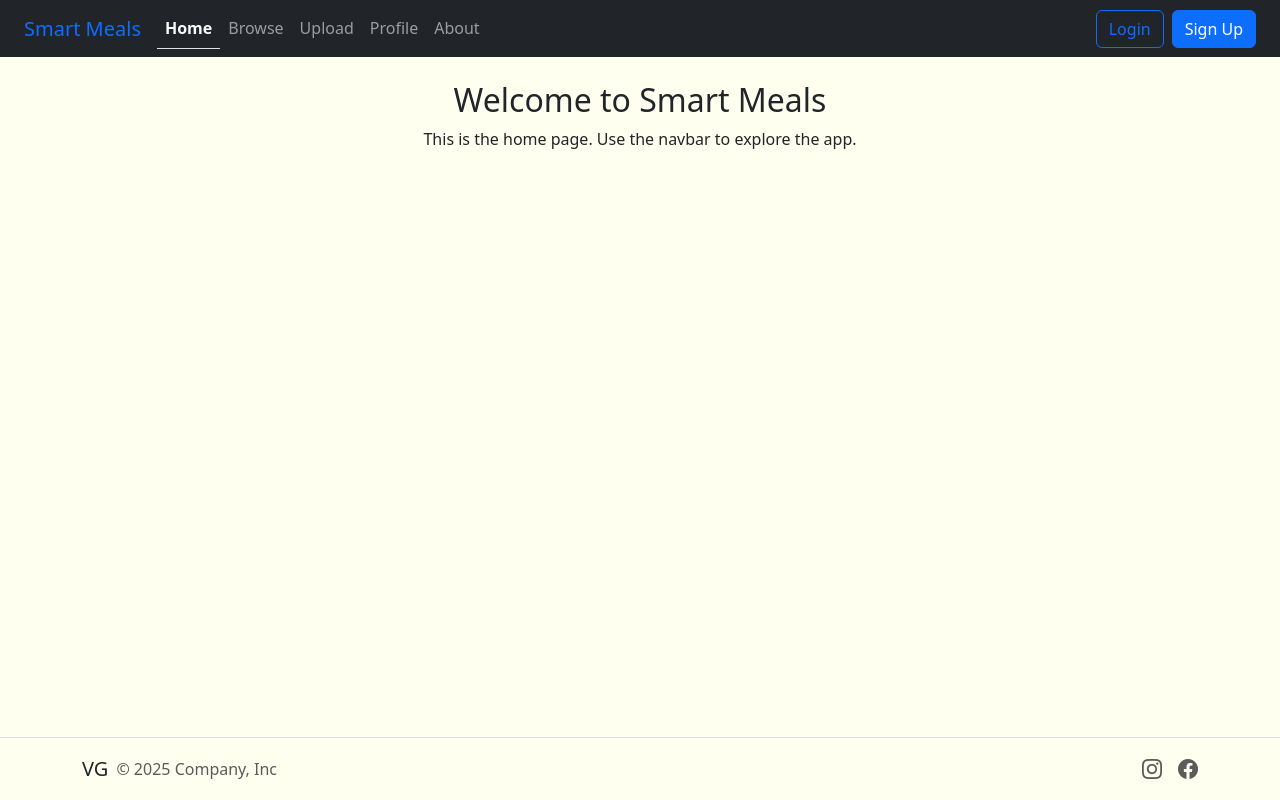
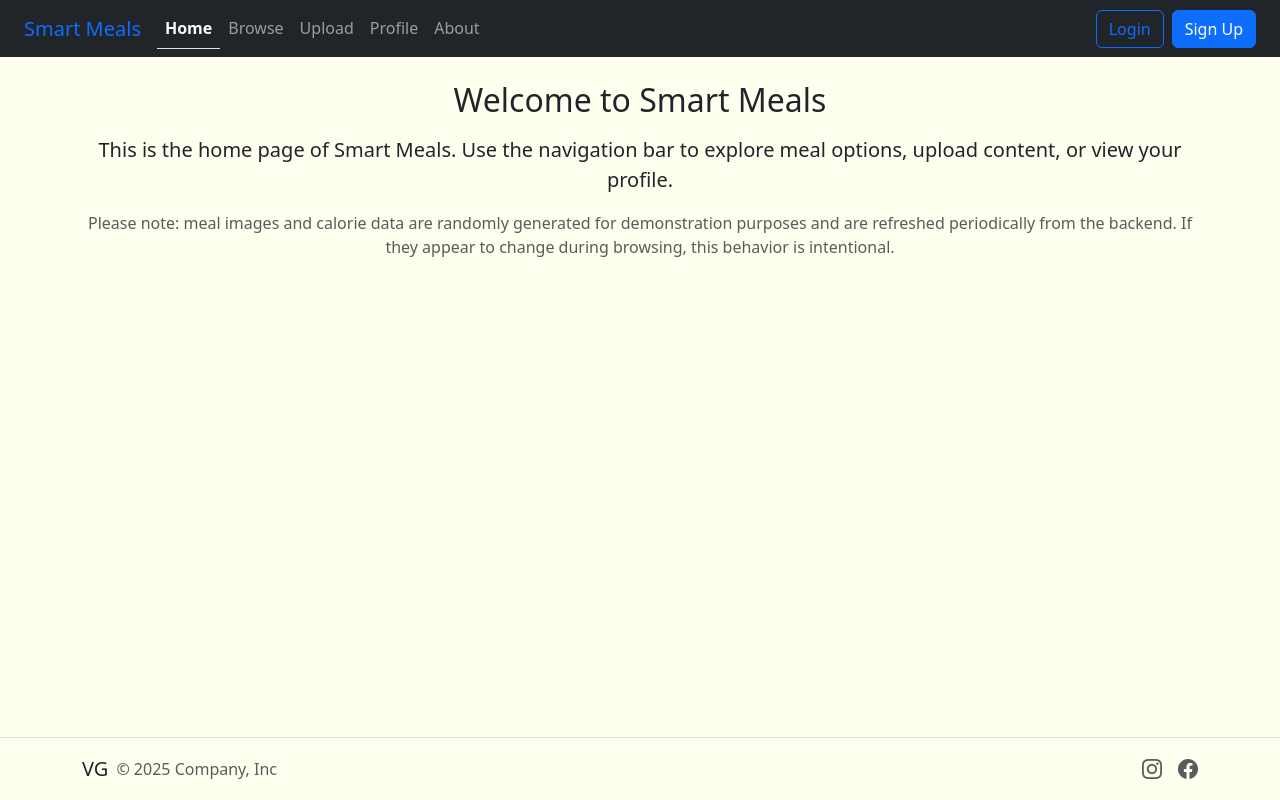
Before and after one commit to Venkat-Gorla/smartmeal-serverless, a React (Vite) app in the folder react-client/: page / in a window 1280 px wide. Built offline with nearby package versions, Linux system fonts and the light colour scheme.

Commit message:
[react client nonfunctional] home page polish, some additional text

```diff
--- a/react-client/src/pages/Home.jsx
+++ b/react-client/src/pages/Home.jsx
@@ -1,8 +1,16 @@
 export default function Home() {
   return (
     <div className="text-center">
-      <h2>Welcome to Smart Meals</h2>
-      <p>This is the home page. Use the navbar to explore the app.</p>
+      <h2 className="mb-3">Welcome to Smart Meals</h2>
+      <p className="lead">
+        This is the home page of Smart Meals. Use the navigation bar to explore
+        meal options, upload content, or view your profile.
+      </p>
+      <p className="text-muted">
+        Please note: meal images and calorie data are randomly generated for
+        demonstration purposes and are refreshed periodically from the backend.
+        If they appear to change during browsing, this behavior is intentional.
+      </p>
     </div>
   );
 }
```
